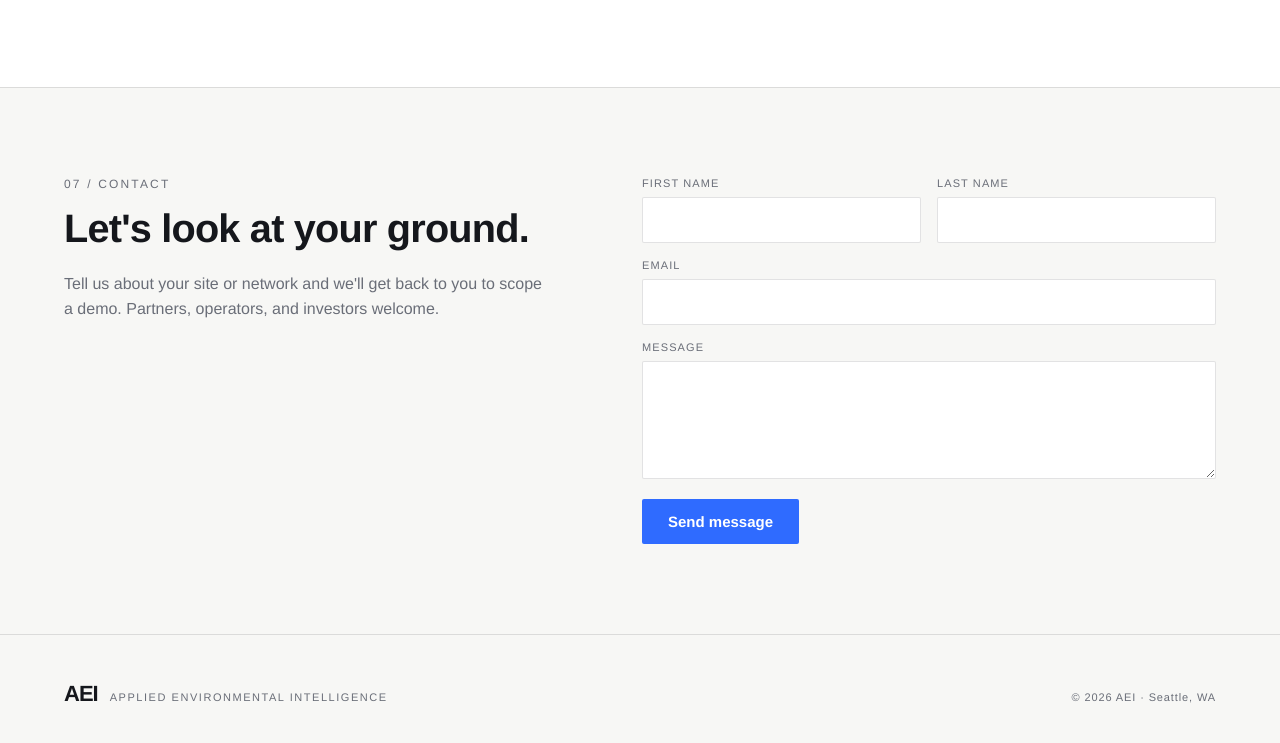
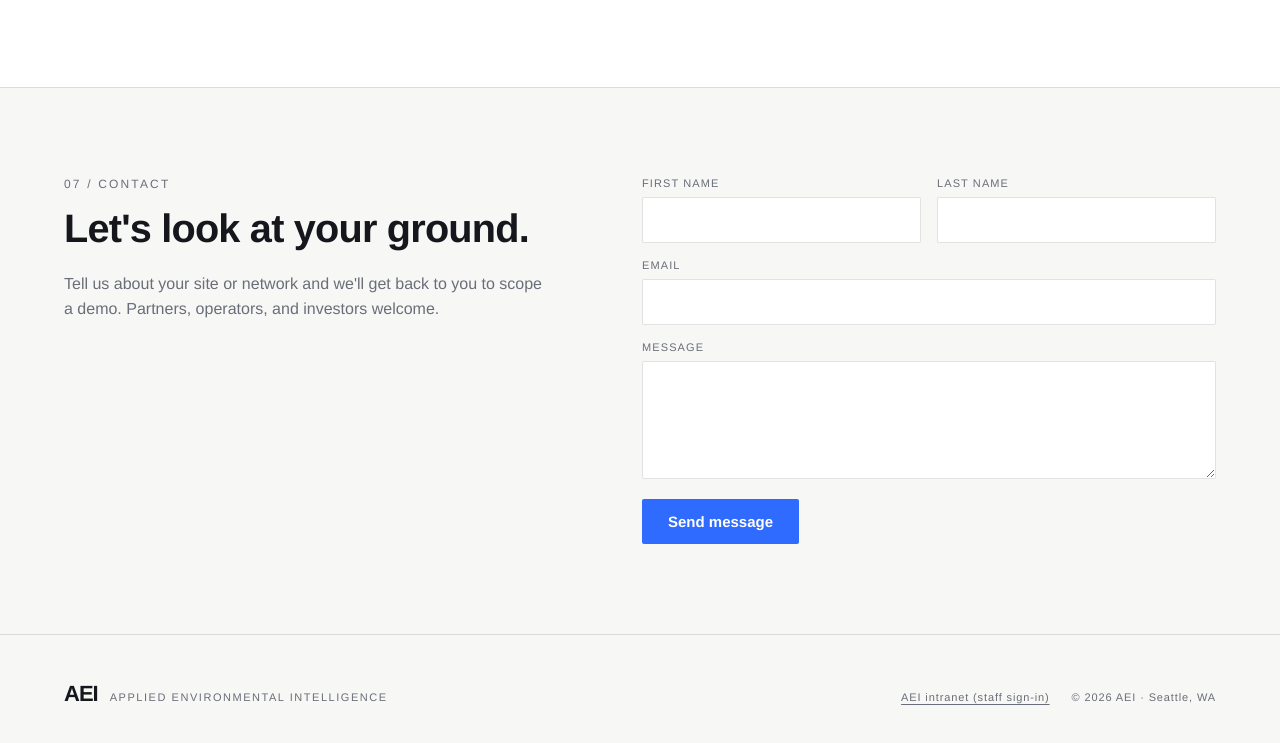
Before and after one commit to applied-environmental-intelligence/AEI-website, a plain HTML site: page docs/index.html in a window 1280 px wide. Shown: the part 5917-6660 px from the top of the page. Drawn offline with Linux system fonts and the light colour scheme.

Commit message:
Add a staff intranet link to the footer
Links to the IAP-protected SubSONIC dashboard on Cloud Run. Visitors
without an environmentintel.com Google account only reach a sign-in page.

Co-Authored-By: Claude Fable 5.2 <noreply@anthropic.com>

```diff
--- a/docs/index.html
+++ b/docs/index.html
@@ -68,6 +68,15 @@
         color: var(--ink);
       }
       a.navlink:focus-visible {
+        color: var(--ink);
+      }
+      a.footlink {
+        color: var(--muted);
+        text-decoration: underline;
+        text-underline-offset: 3px;
+      }
+      a.footlink:hover,
+      a.footlink:focus-visible {
         color: var(--ink);
       }
 
@@ -599,7 +608,10 @@
           <span style="font-size: 22px; font-weight: 800; letter-spacing: -0.045em;">AEI</span>
           <span style="font-size: 11px; letter-spacing: 0.14em; text-transform: uppercase; color: var(--muted);">Applied Environmental Intelligence</span>
         </div>
-        <div style="font-size: 11px; letter-spacing: 0.08em; color: var(--muted);">© 2026 AEI · Seattle, WA</div>
+        <div style="display: flex; flex-wrap: wrap; align-items: baseline; gap: 8px 22px; font-size: 11px; letter-spacing: 0.08em; color: var(--muted);">
+          <a class="footlink" href="https://sonic-dashboard-320915341969.us-central1.run.app/" rel="nofollow noopener" title="Requires an AEI Google account">AEI intranet (staff sign-in)</a>
+          <span>© 2026 AEI · Seattle, WA</span>
+        </div>
       </div>
     </footer>
 
```
